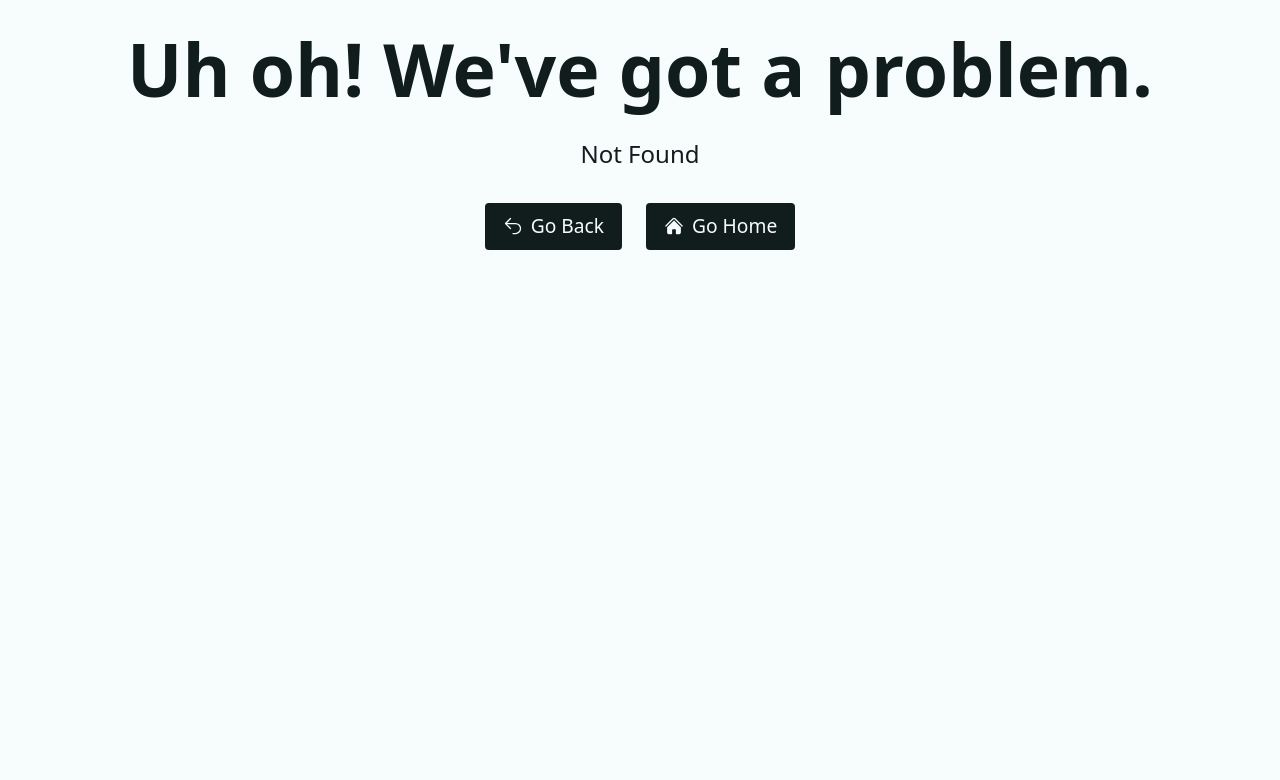
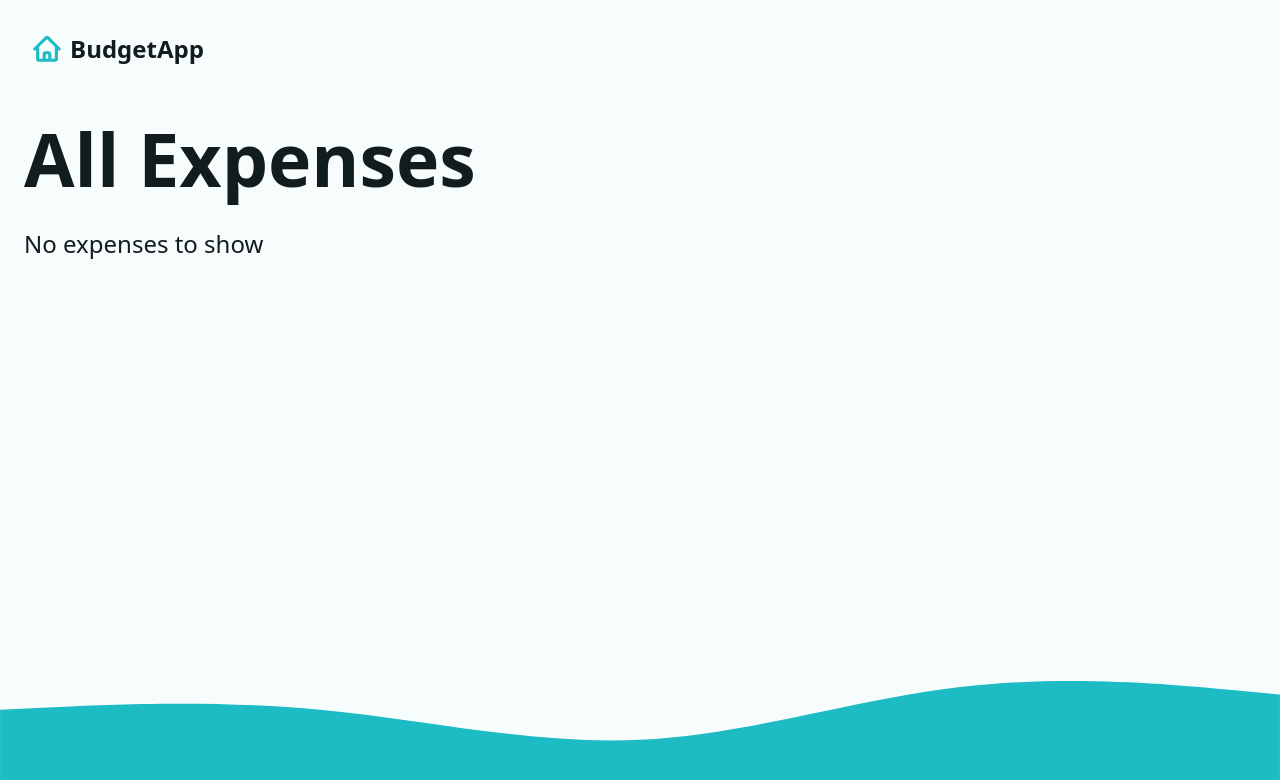
Before and after one commit to AlbertSigsbert/Budget-App, a React (Vite) app: page /expenses in a window 1280 px wide. Before the commit this address had no page. Shown: the top 780 px of the page. Built offline with nearby package versions, Linux system fonts and the light colour scheme.

Commit message:
Expense Page

```diff
--- a/src/App.jsx
+++ b/src/App.jsx
@@ -12,10 +12,12 @@
 
 //Pages
 import Dashboard, { dashboardAction, dashboardLoader } from "./pages/Dashboard";
+import ExpensesPage, { expensesLoader } from "./pages/ExpensesPage";
 import Error from "./pages/Error";
 
 //Actions
 import { logoutAction } from "./actions/logout";
+
 
 const router = createBrowserRouter([
   {
@@ -30,6 +32,11 @@
         loader:dashboardLoader,
         action:dashboardAction,
         errorElement:<Error/>
+      },
+      {
+        path:"expenses",
+        element: <ExpensesPage />,
+        loader:expensesLoader ,
       },
       {
         path:"logout",
--- a/src/pages/Dashboard.jsx
+++ b/src/pages/Dashboard.jsx
@@ -1,5 +1,5 @@
 //rrd imports
-import { useLoaderData } from "react-router-dom";
+import { Link, useLoaderData } from "react-router-dom";
 import { toast } from "react-toastify";
 
 //components
@@ -95,7 +95,8 @@
                 {expenses && expenses.length > 0 && (
                   <div className="grid-md">
                     <h2>Recent Expenses</h2>
-                    <Table expenses={expenses.sort((a,b) => b.createdAt - a.createdAt)}/>
+                    <Table expenses={expenses.sort((a,b) => b.createdAt - a.createdAt).slice(0,8)}/>
+                    {expenses.length > 8 && <Link to="expenses" className="btn btn--dark">View all expenses</Link>}
                   </div>
                 )}
               </div>
--- /dev/null
+++ b/src/pages/ExpensesPage.jsx
@@ -0,0 +1,33 @@
+//rrd imports
+import { useLoaderData } from "react-router-dom";
+
+//helpers
+import { fetchData } from "../helpers";
+
+//components
+import Table from "../components/Table";
+
+//loader
+export function expensesLoader() {
+  const expenses = fetchData("expenses");
+  return { expenses };
+}
+
+const ExpensesPage = () => {
+  const { expenses } = useLoaderData();
+  return (
+    <div className="grid-lg">
+      <h1>All Expenses</h1>
+      {expenses && expenses.length > 0 ? (
+        <div className="grid-md">
+            <h2>Recent Expenses <small>({expenses.length} total)</small></h2>
+            <Table expenses={expenses} />
+        </div>
+      ) : (
+        <p>No expenses to show</p>
+      )}
+    </div>
+  );
+};
+
+export default ExpensesPage;
```
